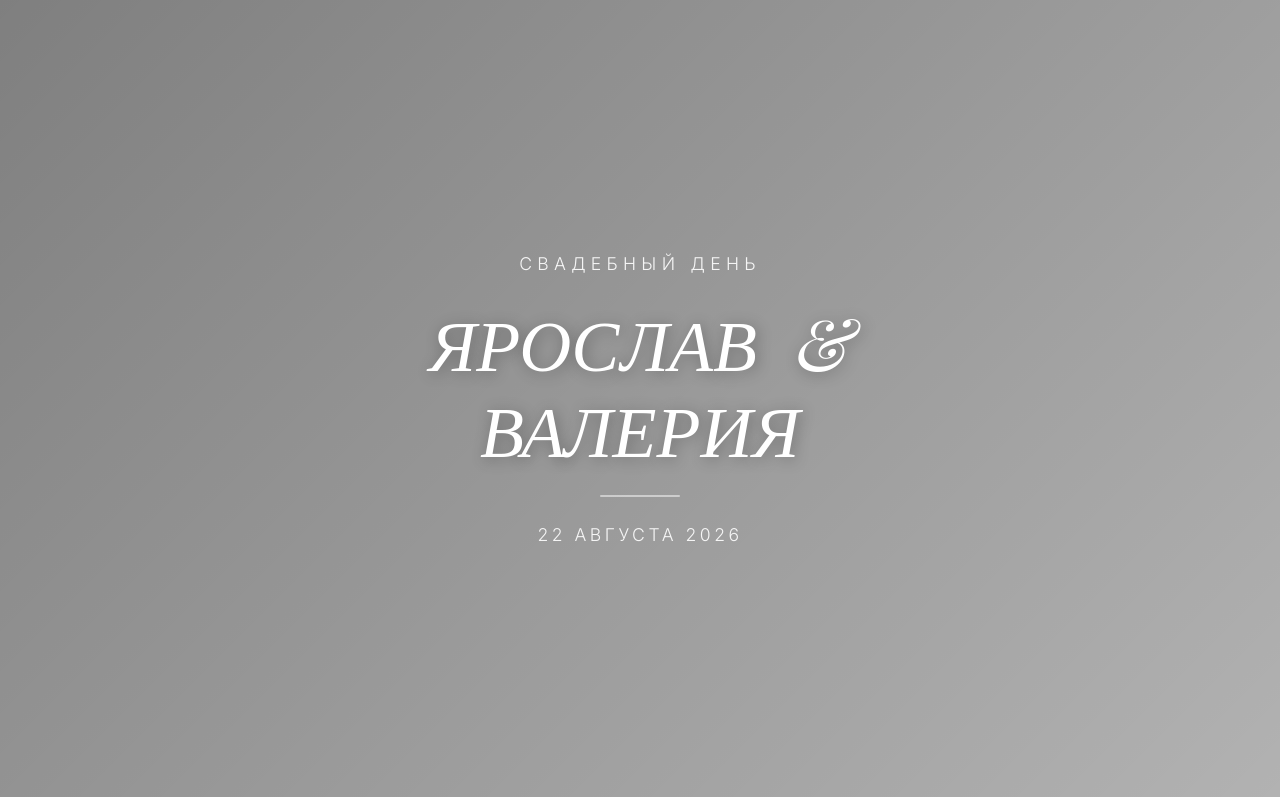
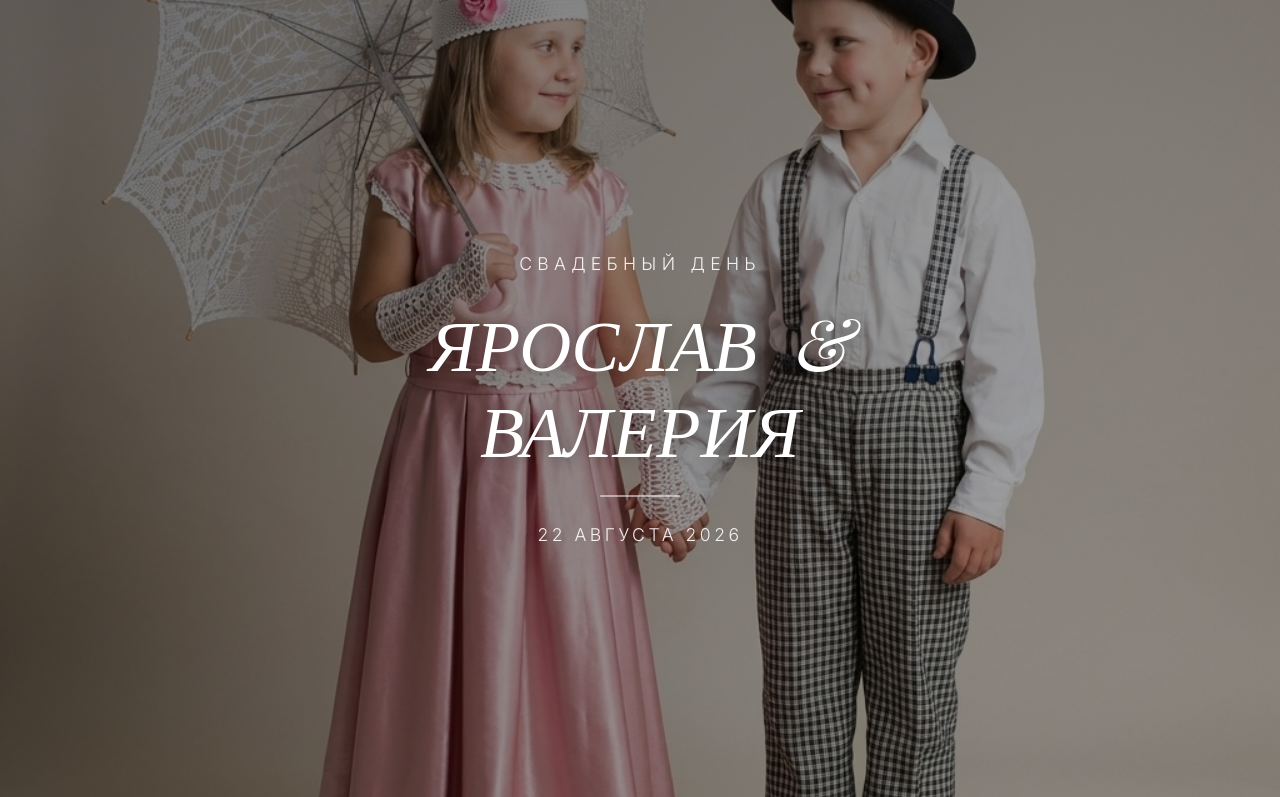
Before and after one commit to Szkodliwu/wedding, a plain HTML site: page Engagement/index.html in a window 1280 px wide. Shown: the top 797 px of the page. Drawn offline with nearby package versions, Linux system fonts and the light colour scheme; a web font is replaced by a local one.

Commit message:
Update style.css
.hero {background-image: url}

```diff
--- a/Engagement/css/style.css
+++ b/Engagement/css/style.css
@@ -116,7 +116,7 @@ p {
 .hero {
 	min-height: 100vh;
 	position: relative;
-	background-image: url('/Project/Engagement/assets/img/photographs-into.jpeg');
+	background-image: url('/assets/img/photographs-into.jpeg');
 	background-size: cover;
 	background-position: center;
 	background-repeat: no-repeat;
```
